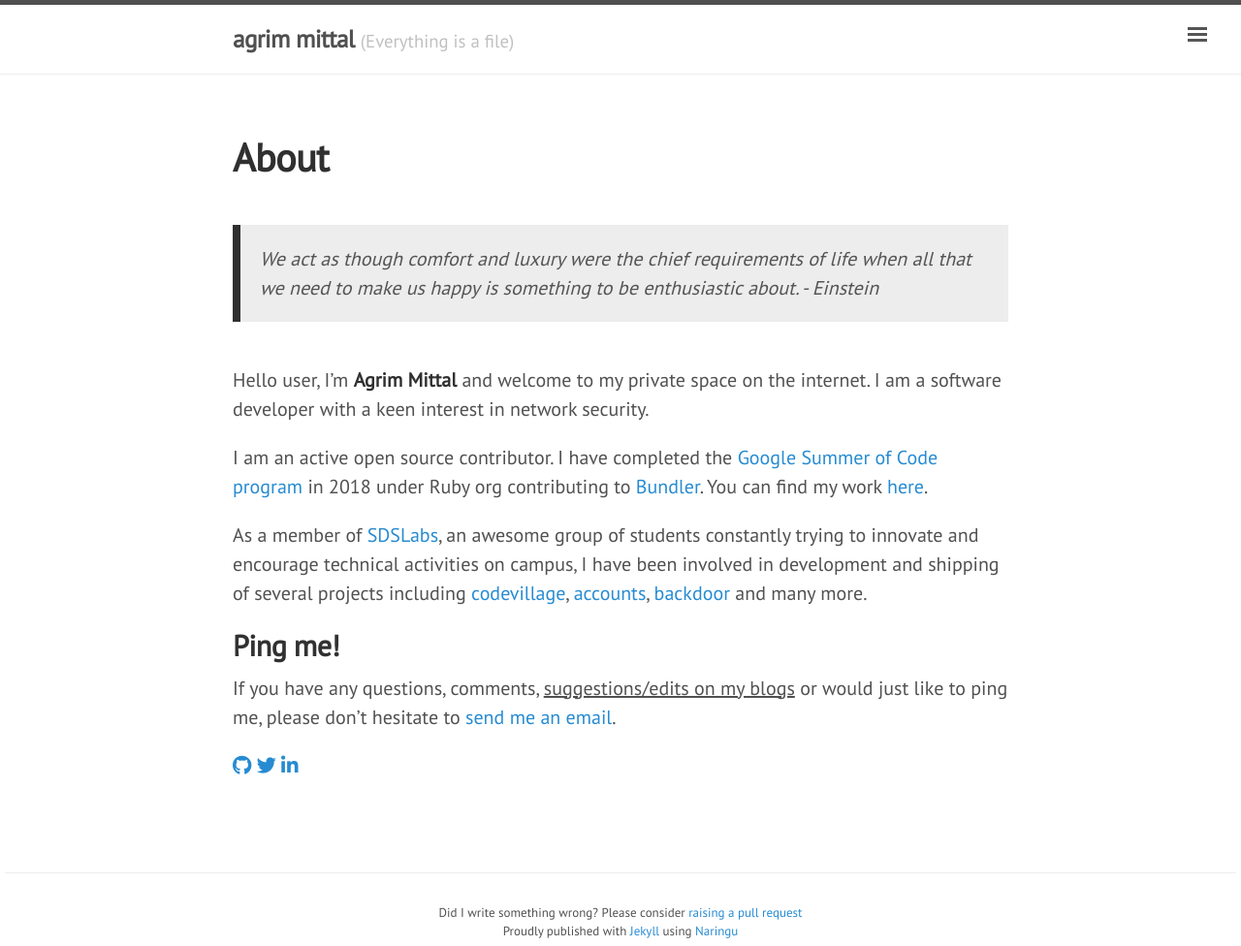
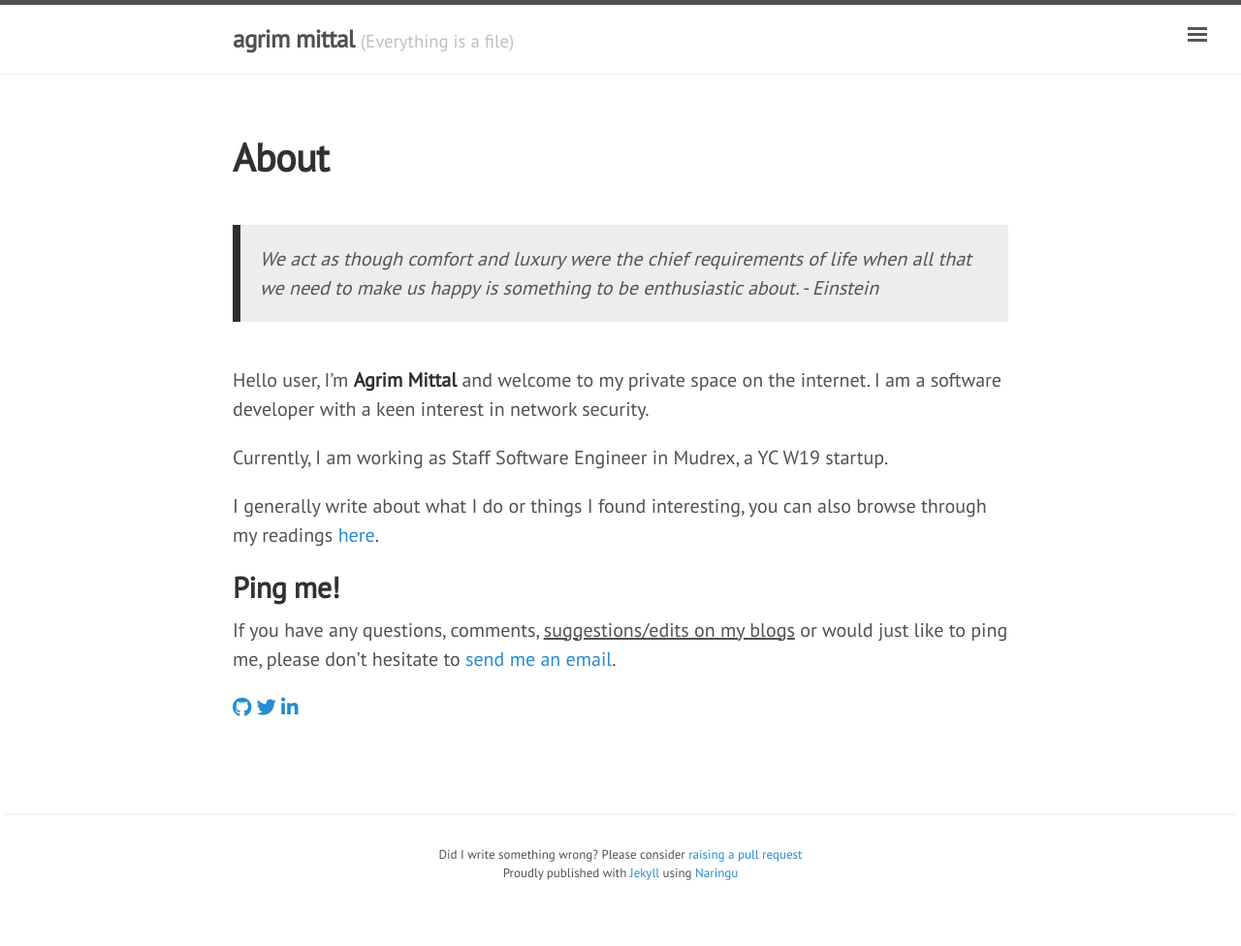
Before and after one commit to agrim123/agrim123.github.io, a Jekyll site: the page built from about/index.md, in a window 1280 px wide. Shown: the whole page at 97% size. Built offline with Jekyll 4.4.1, drawn with Linux system fonts in a browser that asks for light colours; nearby versions of some CDN libraries; after the commit the page ends 916 px from its top, so only the background shows below that.

Commit message:
(info) Update about.md (#12)

```diff
--- a/about/index.md
+++ b/about/index.md
@@ -8,9 +8,9 @@ layout: page
 
 Hello user, I'm __Agrim Mittal__ and welcome to my private space on the internet. I am a software developer with a keen interest in network security.
 
-I am an active open source contributor. I have completed the [Google Summer of Code program](https://summerofcode.withgoogle.com/archive/) in 2018 under Ruby org contributing to [Bundler](https://bundler.io/). You can find my work [here](https://summerofcode.withgoogle.com/archive/2018/projects/5547552766164992/).
+Currently, I am working as Staff Software Engineer in Mudrex, a YC W19 startup.
 
-As a member of [SDSLabs](https://sdslabs.co), an awesome group of students constantly trying to innovate and encourage technical activities on campus, I have been involved in development and shipping of several projects including [codevillage](http://codevillage.sdslabs.co), [accounts](https://accounts.sdslabs.co),  [backdoor](https://backdoor.sdslabs.co) and many more.
+I generally write about what I do or things I found interesting, you can also browse through my readings [here](https://github.com/agrim123/reading-material).
 
 ## Ping me!
 
```
